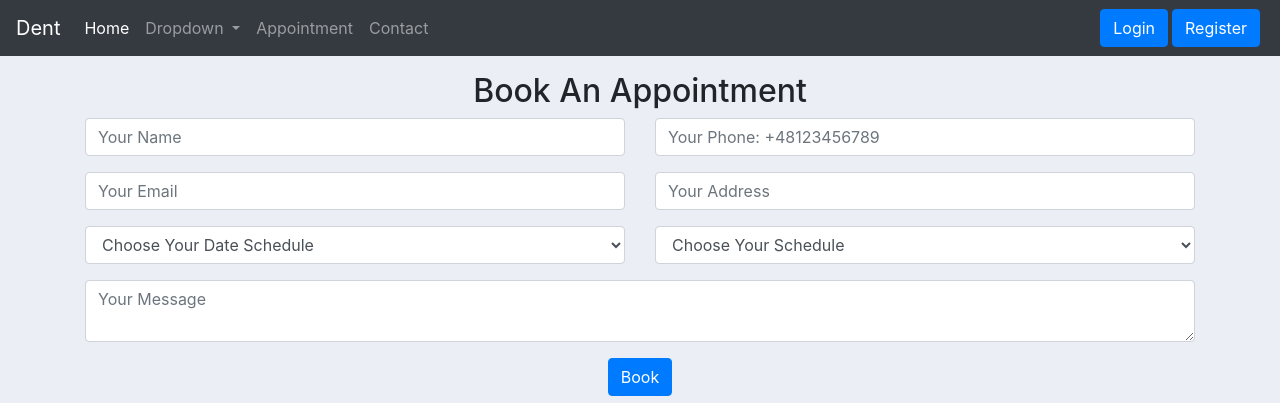
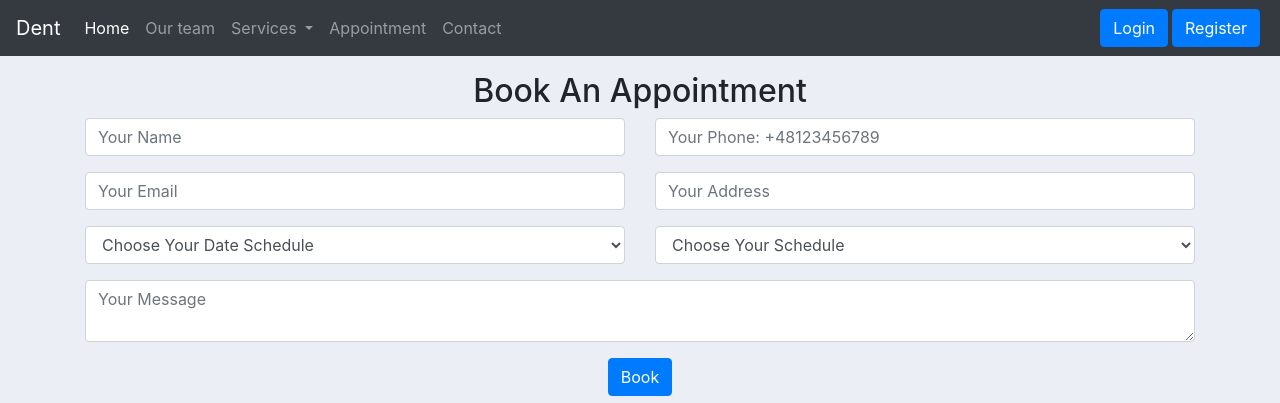
Before and after one commit to FraQu/dent-1, a Django app: page /appointment/ in a window 1280 px wide. Shown: the top 403 px of the page. Run offline with Django 3.2, Linux system fonts and the light colour scheme; some libraries are stand-ins or nearby versions.

Commit message:
Small improvements (#15)
* Add link to user profile on statusbar when logged in

* Add some links to navbar

Add some links to navbar - identation fix xD

* update requirements not to be linked with specific version

```diff
--- a/website/templates/website/main.html
+++ b/website/templates/website/main.html
@@ -18,21 +18,26 @@
             aria-controls="navbarSupportedContent" aria-expanded="false" aria-label="Toggle navigation">
         <span class="navbar-toggler-icon"></span>
     </button>
+
     <div class="collapse navbar-collapse" id="navbarSupportedContent">
         <ul class="navbar-nav mr-auto">
             <li class="nav-item active">
                 <a class="nav-link" href="{% url 'home' %}">Home </a>
             </li>
+            <li class="nav-item">
+                <a class="nav-link" href="">Our team </a>
+            </li>
             <li class="nav-item dropdown">
                 <a class="nav-link dropdown-toggle" href="#" id="navbarDropdown" role="button" data-toggle="dropdown"
                    aria-haspopup="true" aria-expanded="false">
-                    Dropdown
+                    Services
                 </a>
                 <div class="dropdown-menu" aria-labelledby="navbarDropdown">
-                    <a class="dropdown-item" href="#">Action</a>
-                    <a class="dropdown-item" href="#">Another action</a>
+                    <a class="dropdown-item" href="#">Dental surgery</a>
+                    <a class="dropdown-item" href="#">Implants</a>
+                    <a class="dropdown-item" href="#">Root canal treatment</a>
                     <div class="dropdown-divider"></div>
-                    <a class="dropdown-item" href="#">Something else here</a>
+                    <a class="dropdown-item" href="#">For Doctors</a>
                 </div>
             </li>
             <li class="nav-item">
@@ -57,7 +62,7 @@
         </ul>
     </div>
     {% if request.user.is_authenticated %}
-        <span class="hello-msg">Hello, {{ request.user }}</span>
+        <span><a class="hello-msg" href="{% url 'user_profile' %}">Hello, {{ request.user }}</a></span>
         <span><a class="hello-msg" href="{% url 'logout' %}">Logout</a></span>
     {% endif %}
 </nav>
```
Also changed, not shown: requirements.txt (+5 -5 lines).
